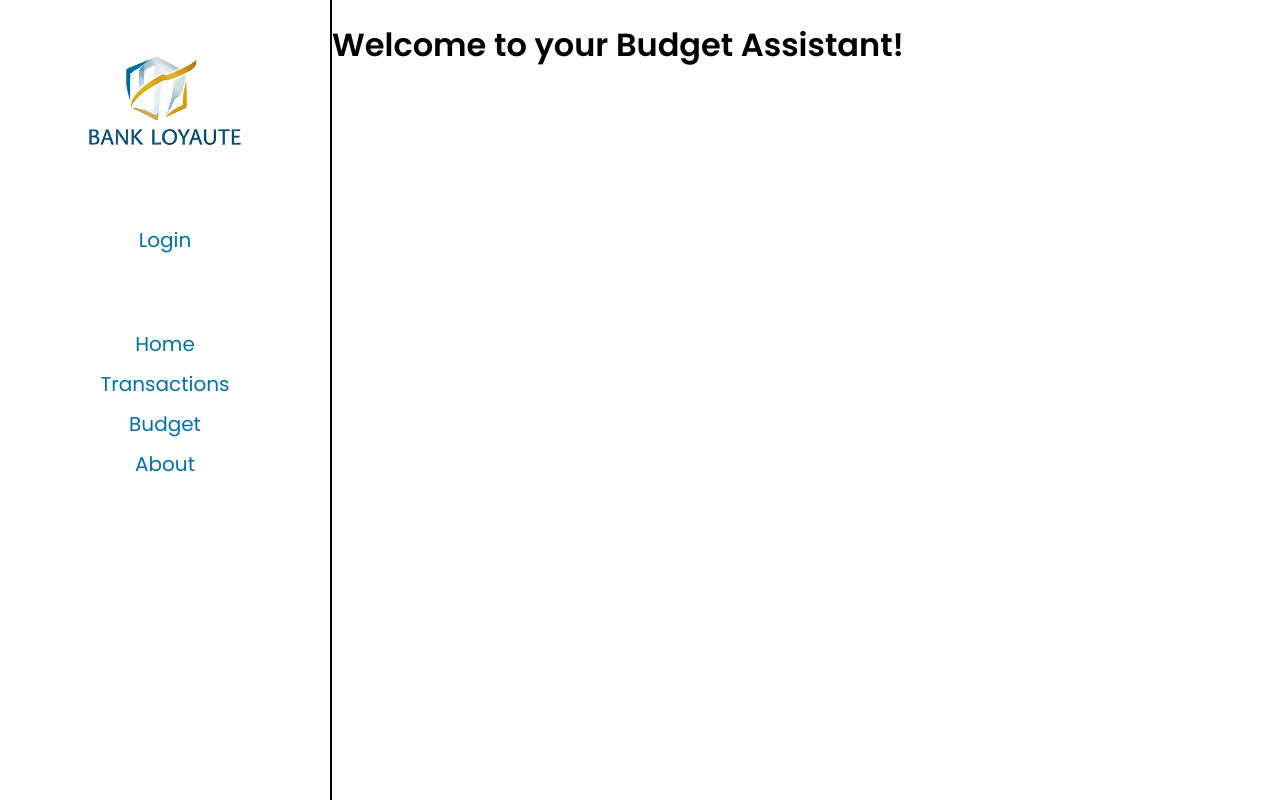
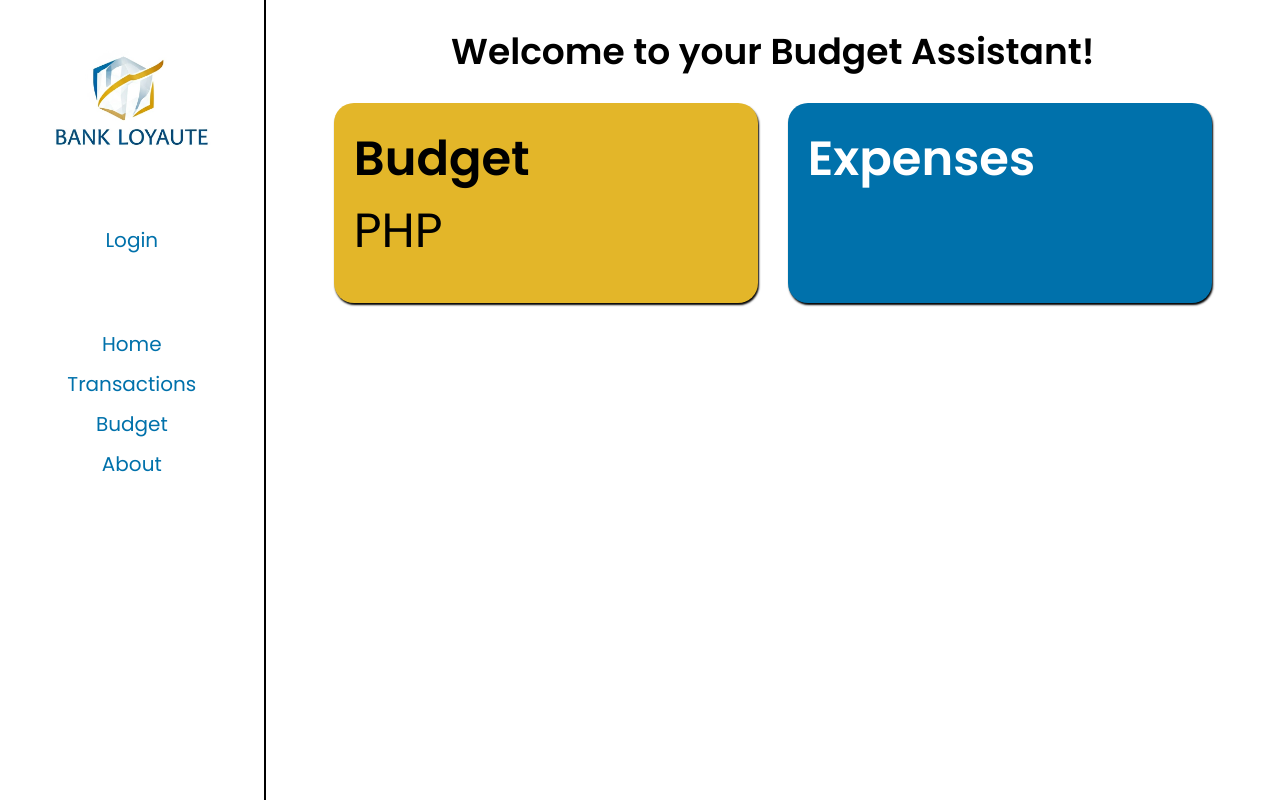
Before and after one commit to ladiesman02/official_avion_banking_app, a React (Create React App) app: page /budget in a window 1280 px wide. Built offline with nearby package versions, Linux system fonts and the light colour scheme.

Commit message:
Added Home Page and Budget page

```diff
--- a/src/App.js
+++ b/src/App.js
@@ -4,7 +4,7 @@ import NavBar from './components/NavBar/NavBar'
 import bankUsers from './assets/data/bankUsers.json'
 
 import Login from './pages/Login/Login'
-import Home from "./pages/Home"
+import Home from "./pages/Home/Home"
 import Transactions from "./pages/Transactions"
 import Budget from "./pages/Budget/Budget"
 import { BrowserRouter, Routes, Route } from 'react-router-dom';
@@ -15,7 +15,8 @@ function App() {
       <NavBar></NavBar>
       <BrowserRouter>
         <Routes>
-          <Route path="/" element={<Home></Home>}></Route>
+          <Route path="/" element={<Login></Login>}></Route>
+          <Route path="home" element={<Home></Home>}></Route>
           <Route path="budget" element={<Budget></Budget>}></Route>
           <Route path="transactions" element={<Transactions></Transactions>}></Route>
         </Routes>
--- a/src/pages/Budget/Budget.css
+++ b/src/pages/Budget/Budget.css
@@ -0,0 +1,49 @@
+.budget-page {
+    display: flex;
+    flex-direction: column;
+    height: 100vh;
+    width: 100vw;
+    align-items: center;
+    font-family: 'Poppins', sans-serif;
+}
+
+.budget-title {
+    display: flex;
+    font-size: 4.5vmin;
+    padding: 3vmin;
+    font-weight: bold;
+}
+
+.budget-and-expenses-container {
+    display: flex;
+}
+
+.budget-setter {
+    height: 20vh;
+    width: 30vw;
+    padding: 20px;
+    margin-right: 30px;
+    border-radius: 20px;
+    box-shadow: 1px 2px 2px black;
+    background-color: #E3B629;
+    color: black;
+}
+
+.expenses-table {
+    height: auto;
+    width: 30vw;
+    padding: 20px;
+    border-radius: 20px;
+    box-shadow: 1px 2px 2px black;
+    background-color: #0071AB;
+    color: white;
+}
+
+.budget-main-text {
+    font-size: 6vmin;
+    font-weight: bold;
+}
+
+.budget-main-value {
+    font-size: 6vmin;
+}
--- a/src/pages/Budget/Budget.jsx
+++ b/src/pages/Budget/Budget.jsx
@@ -1,8 +1,24 @@
+import './Budget.css';
+import bankUsers from '../../assets/data/bankUsers.json';
+
+const currentUser = "root";
+const { username, password, name, balance} = bankUsers;
+
+
 
 function Budget() {
     return (
-        <div>
-            <h1>Welcome to your Budget Assistant!</h1>
+        <div className='budget-page'>
+            <div className="budget-title">Welcome to your Budget Assistant!</div>
+            <div className='budget-and-expenses-container'>
+                <div className='budget-setter'>
+                    <div className='budget-main-text'>Budget</div>
+                    <div className='budget-main-value'>PHP {balance}</div>
+                </div>
+                <div className='expenses-table'>
+                    <div className='budget-main-text'>Expenses</div>
+                </div>
+            </div>
         </div>
     )
 }
--- a/src/pages/Home.jsx
+++ b/src/pages/Home/Home.jsx
@@ -1,7 +1,9 @@
+import './Home.css'
+
 
 function Home() {
     return (
-        <div>
+        <div className='home-page'>
             <h1>Welcome to your Home Page!</h1>
         </div>
     )
--- a/src/pages/Login/Login.css
+++ b/src/pages/Login/Login.css
@@ -27,8 +27,6 @@
 .loginWindow img {
     max-width: 40vmin;
     max-height: 10min;
-    width: auto;
-    height: auto;
     padding-top: 50px;
 }
 
@@ -36,9 +34,22 @@
     padding-bottom: 30px;
 }
 
+.loginWindow form {
+  display: flex;
+  flex-direction: column;
+  align-items: center;
+}
+
+.loginWindow label {
+  display: none;
+  font-size: 1.5vmin;
+  font-family: 'Poppins', sans-serif;
+  color: red;
+}
+
 /* Style for the input fields */
 .loginWindow input[type="text"] {
-    width: 100%; /* Full width minus padding */
+    width: 40vmin; /* Full width minus padding */
     height: 6vmin;
     padding: 10px;
     margin-bottom: 20px; /* Space between input fields */
@@ -57,7 +68,7 @@
   }
 
 .loginBtn, .createUserBtn {
-    width: 100%;
+    width: 40vmin;
     height: 5vmin;
     border-radius: 4px;
     font-size: 2vmin;
@@ -68,8 +79,8 @@
 }
 
 .createUserBtn {
-  width: 50%;
-  height: auto;
+  width: 40vmin;
+  height: 5vmin;
   margin-top: 30px;
   background-color: transparent;
   color: black;
--- a/src/pages/Login/Login.jsx
+++ b/src/pages/Login/Login.jsx
@@ -1,11 +1,40 @@
 import './Login.css'
-import bankLogo from '/Users/shembernardino/Documents/Avion School/Github/official-banking-app/avion-banking-app/src/assets/digital_assets/bank_loyaute_cropped.png'
+import bankLogo from '../../assets/digital_assets/bank_loyaute_cropped.png'
+import bankUsers from '../../assets/data/bankUsers.json'
+
+import React, { useState } from 'react';
+import { useNavigate } from 'react-router-dom';
+
+import Home from "../Home/Home"
+import { BrowserRouter, Routes, Route } from 'react-router-dom';
 
 function Login() {
 
-    function getUserCredentials() {
-        return 0
-    }
+    const [username, setUsername] = useState('');
+    const [password, setPassword] = useState('');
+    const [error, setError] = useState('');
+    const navigate = useNavigate(); // Use hook directly in the component
+
+
+    const handleLogin = function(e) {
+        e.preventDefault();
+
+        // Check if the entered credentials match any user in the JSON data
+        const user = bankUsers.find(user => user.username === username && user.password === password);
+
+        if (user) {
+          // Successful login
+            console.log('Login successful');
+          // Redirect or perform any other action on successful login
+          //  navigate(Home);
+
+        } else {
+          // Login failed
+            console.log('Invalid username or password');
+            let loginErrorMsg = document.getElementsByClassName("userName")[0];
+            loginErrorMsg.style.display = "block"
+        }
+      };
 
     return (
         <div className='loginPage'>
@@ -15,15 +44,13 @@ function Login() {
                 </div>
                 <div className='loginText'>Welcome!</div>
                 <form name='loginForm'>
-                    <label className='userName' name='userName'></label>
-                    <input type='text' className='userName' name='userName' placeholder='Username'></input>
-                    <br></br>
+                    <label className='userName' name='userName'>*Invalid username or password*</label>
+                    <input type='text' className='userName' name='userName' placeholder='Username' value={username} onChange={(e) => setUsername(e.target.value)}></input>
                     <label className='passWord' name='passWord'></label>
-                    <input type='text' className='passWord' name='passWord' placeholder='Password'></input>
-                    <br></br>
-                    <button className='loginBtn' name='Login'>Login</button>
+                    <input type='text' className='passWord' name='passWord' placeholder='Password' value={password} onChange={(e) => setPassword(e.target.value)}></input>
+                    <button className='loginBtn' name='Login' onClick={handleLogin}>Login</button>
                 </form>
-                <button className='createUserBtn' name='createUser' onClick={getUserCredentials}>Create New Account</button>
+                <button className='createUserBtn' name='createUser'>Create New Account</button>
             </div>
         </div>
     )
```
Also changed, not shown: src/pages/Home/Home.css (added).
